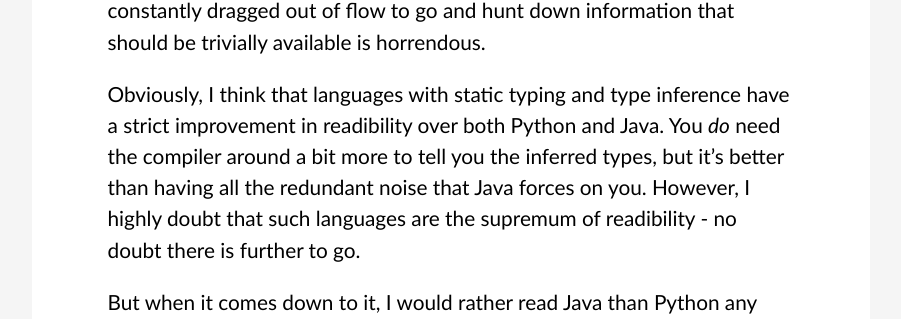
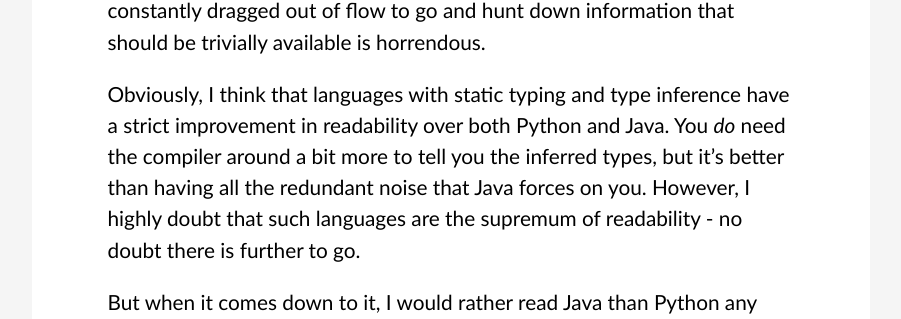
Before and after one commit to michaelpj/termsandtruthconditions, a Jekyll site: the page built from _posts/2015-03-26-types_and_reading_code.md, in a window 1280 px wide and 900 px high, scrolled down 4699 px. Shown: the part 180-499 px from the top of the window, without its empty margins (189-1090 px from the left). Built offline with Jekyll 4.4.1, drawn with Linux system fonts in a browser that asks for light colours; nearby versions of some CDN libraries; some web fonts are replaced; Markdown is read by kramdown in place of the engine named in the settings; comment, search, counter and statistics services are not loaded; some of the changed text lies outside the part shown.

Commit message:
Fix typos

```diff
--- a/_posts/2015-03-26-types_and_reading_code.md
+++ b/_posts/2015-03-26-types_and_reading_code.md
@@ -1,5 +1,5 @@
 ---
-title: Types and readibility
+title: Types and readability
 layout: post
 date: 2015-03-26 22:34
 
@@ -170,10 +170,10 @@ dragged out of flow to go and hunt down information that should be trivially
 available is horrendous.
 
 Obviously, I think that languages with static typing and type inference have a
-strict improvement in readibility over both Python and Java. You *do* need the
+strict improvement in readability over both Python and Java. You *do* need the
 compiler around a bit more to tell you the inferred types, but it's better than
 having all the redundant noise that Java forces on you. However, I highly doubt
-that such languages are the supremum of readibility - no doubt there is further
+that such languages are the supremum of readability - no doubt there is further
 to go.
 
 But when it comes down to it, I would rather read Java than Python any day, and
```
